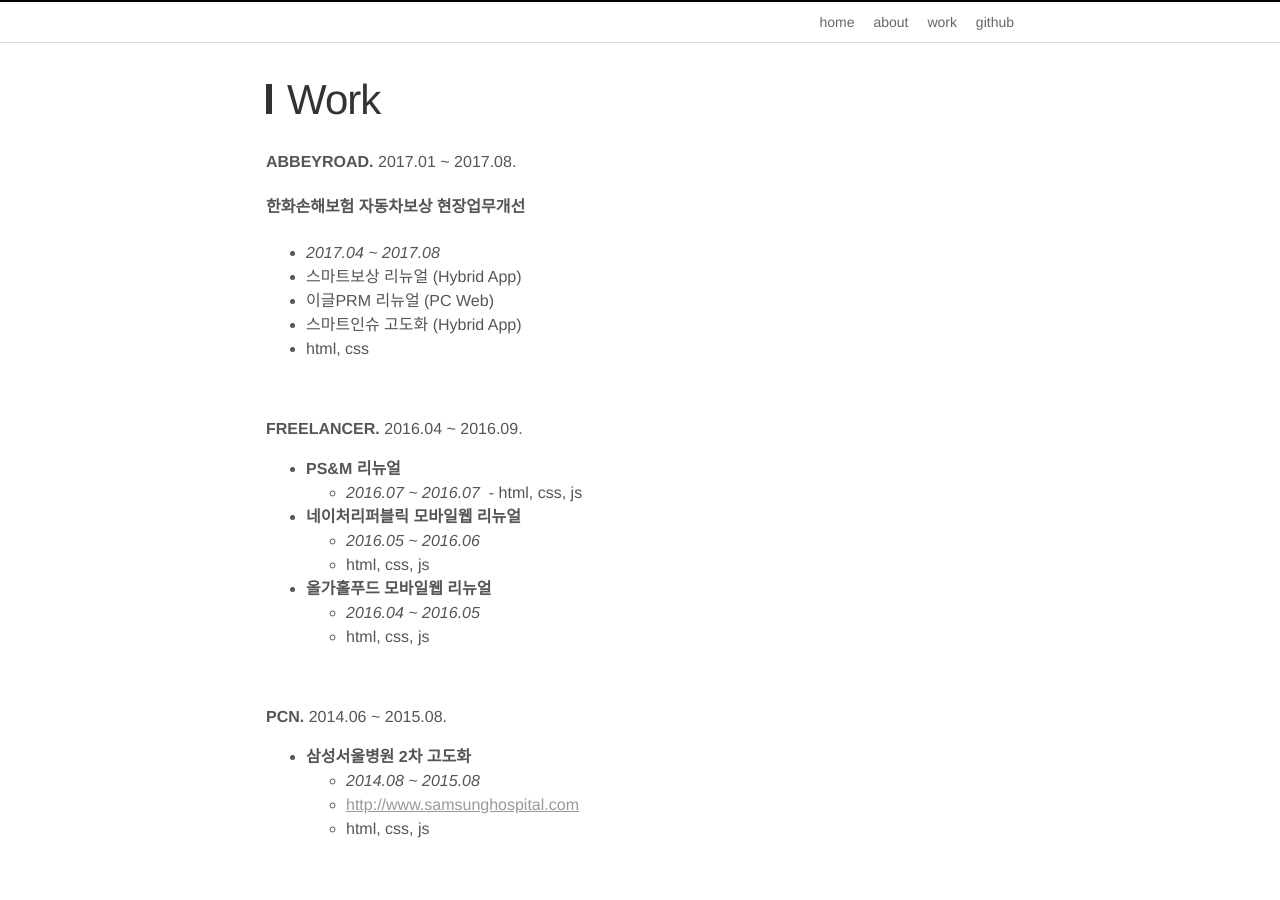
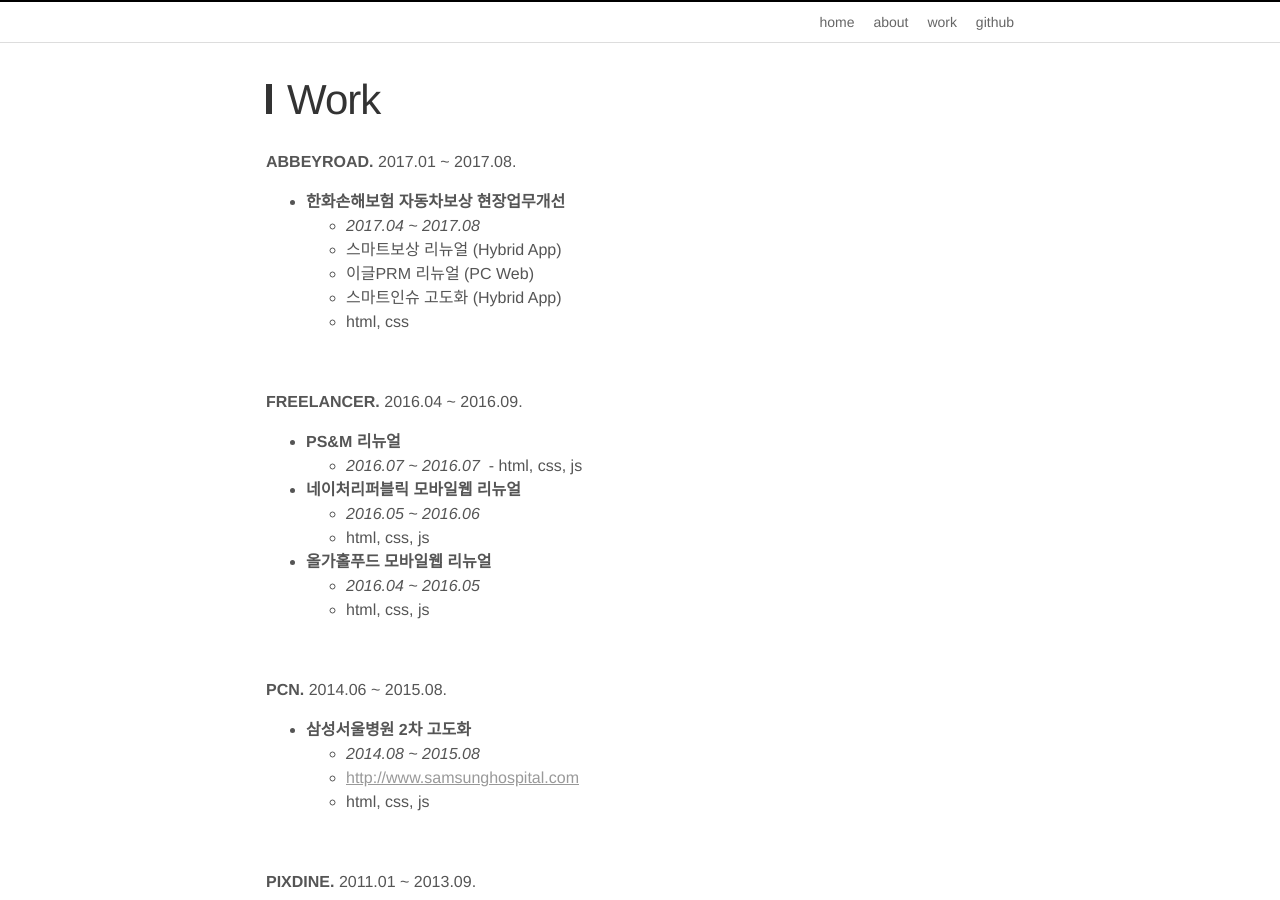
Before and after one commit to imyb/imyb.github.io, a Jekyll site: the page built from work.md, in a window 1280 px wide and 900 px high. Built offline with Jekyll 4.4.1, drawn with Linux system fonts in a browser that asks for light colours.

Commit message:
Update work.md

```diff
--- a/work.md
+++ b/work.md
@@ -7,7 +7,7 @@
 
 **ABBEYROAD.** 2017.01 ~ 2017.08.
 
-#### **한화손해보험 자동차보상 현장업무개선**
+- **한화손해보험 자동차보상 현장업무개선**
   - *2017.04 ~ 2017.08*
   - 스마트보상 리뉴얼 (Hybrid App)
   - 이글PRM 리뉴얼 (PC Web)
```
